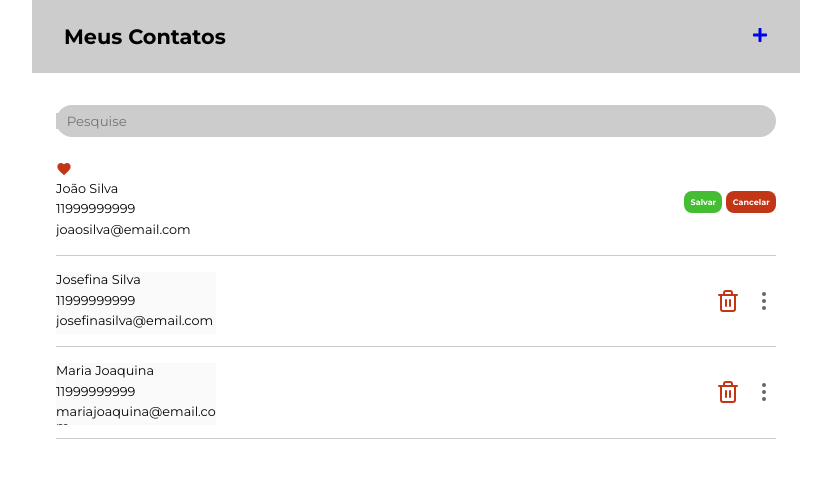
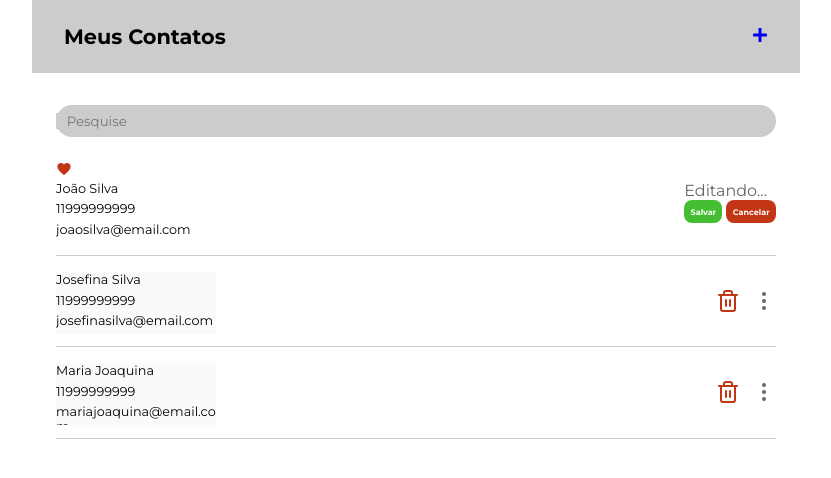
Before and after one commit to ClaudioFerreir/contactList, a React (Create React App) app: page / in a window 1280 px wide. Both pictures are taken after a click on the icon 988 px from the left and 199 px from the top of the page. Shown: the top 478 px of the page, without its empty margins (224-1055 px from the left). Built offline with nearby package versions, Linux system fonts and the light colour scheme.

Commit message:
mensagem editando

```diff
--- a/src/components/Contato/index.tsx
+++ b/src/components/Contato/index.tsx
@@ -61,6 +61,7 @@ const Contato = ({
       <div>
         {estaEditando ? (
           <>
+            <p>Editando...</p>
             <S.BotaoSalvar
               onClick={() => {
                 dispatch(
```
